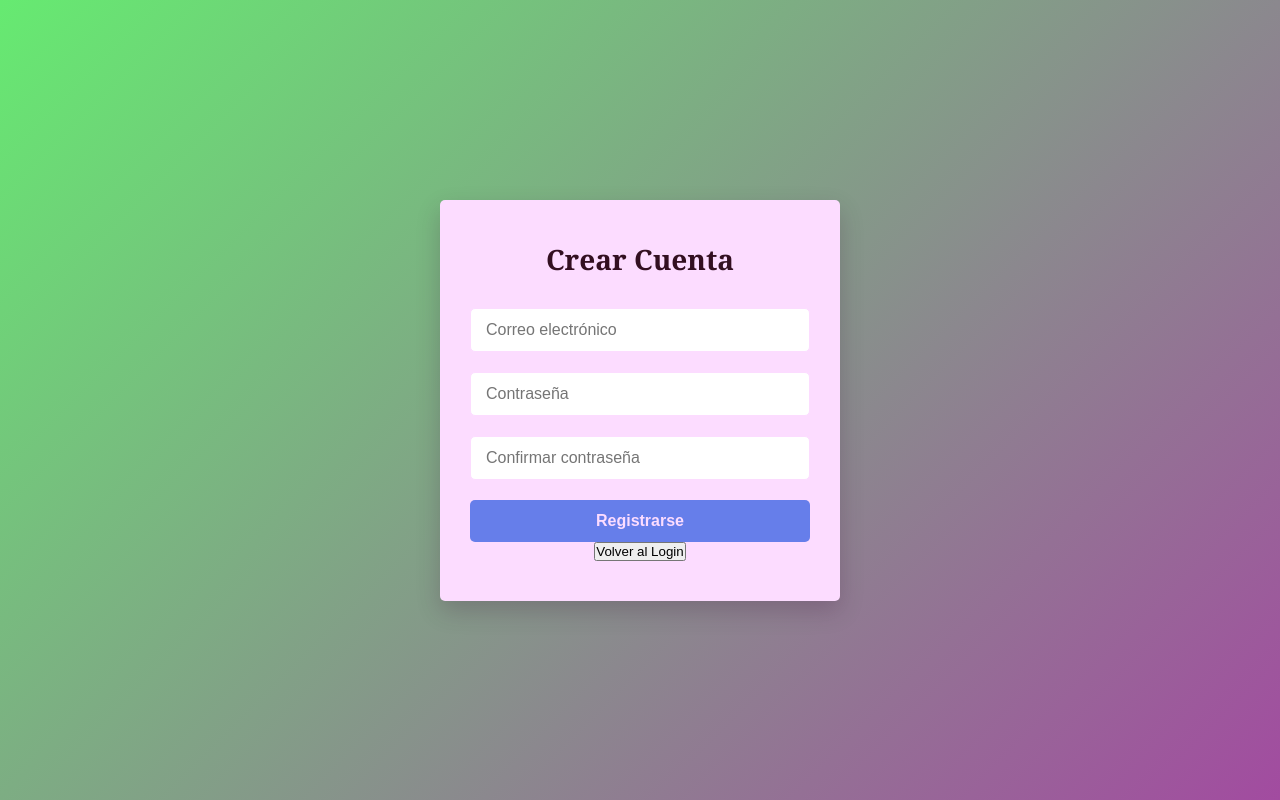
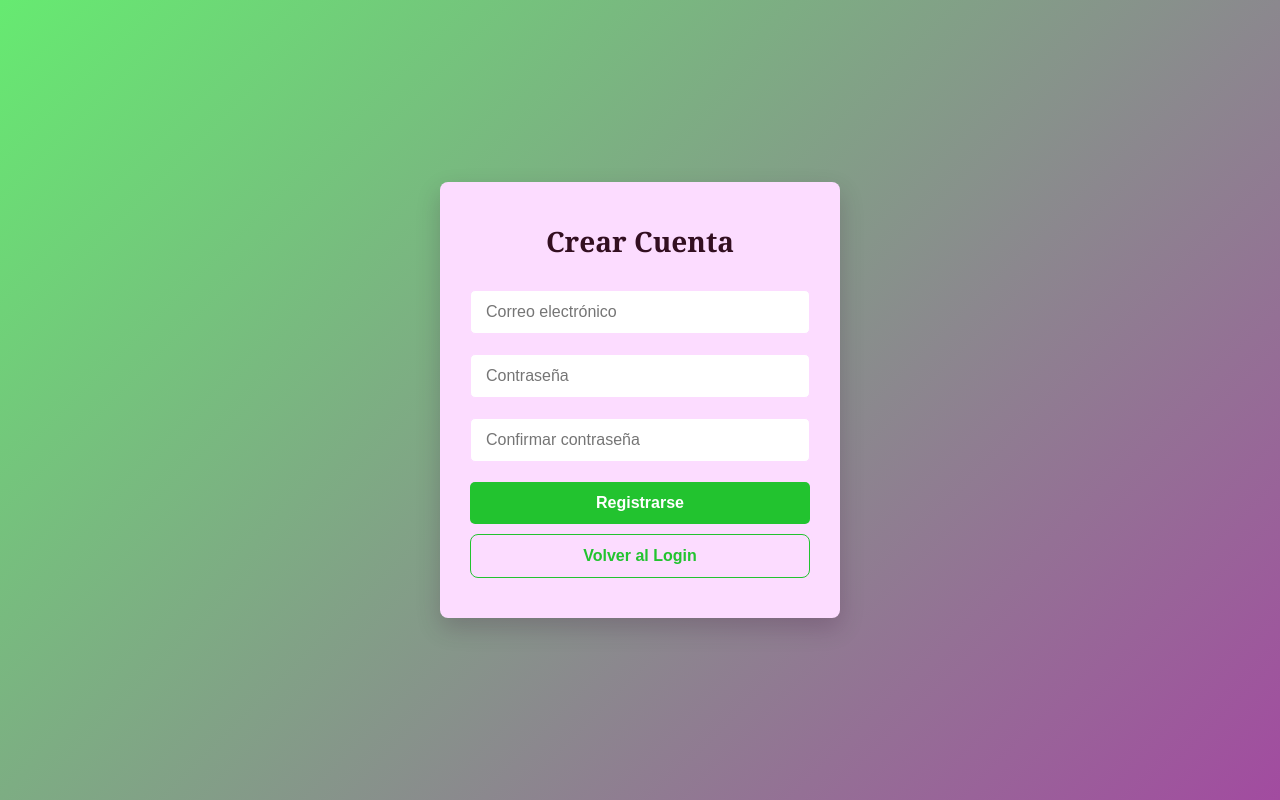
Before and after one commit to LucreciaMencia/LogIn, a Next.js app in the folder LogIn/Frontend/: page /register in a window 1280 px wide. Built offline with nearby package versions, Linux system fonts and the light colour scheme.

Commit message:
Update page.module.css

```diff
--- a/LogIn/Frontend/src/app/login/page.module.css
+++ b/LogIn/Frontend/src/app/login/page.module.css
@@ -1,4 +1,3 @@
-
 /* Fondo degradado */
 .container {
   background: linear-gradient(135deg, #66ea71 0%, #a24ba0 100%);
@@ -9,18 +8,18 @@
   padding: 20px;
 }
 
-/* Tarjeta del login */
+/* Tarjeta central */
 .card {
-  background-color: #fcdcffff;
-  border-radius: 5px;
-  box-shadow: 0 10px 25px #33002c33;
+  background-color: #fcdcff;
+  border-radius: 8px;
+  box-shadow: 0 10px 25px rgba(51, 0, 44, 0.2);
   width: 100%;
   max-width: 400px;
   padding: 40px 30px;
   text-align: center;
 }
 
-/* Título del login */
+/* Título */
 .title {
   font-family: Georgia, serif;
   color: #330f21;
@@ -29,34 +28,41 @@
   margin-bottom: 30px;
 }
 
-/* Inputs */
+/* Formularios */
 .form {
   display: flex;
   flex-direction: column;
   gap: 20px;
 }
 
+.form label {
+  text-align: left;
+  font-size: 14px;
+  color: #330f21;
+  margin-bottom: -10px;
+}
+
 .form input {
   width: 100%;
   padding: 12px 15px;
-  border: 1px solid #fcdcffff;
+  border: 1px solid #fcdcff;
   border-radius: 5px;
   font-size: 16px;
-  transition: border-color 0.3s;
+  transition: border-color 0.3s, box-shadow 0.3s;
 }
 
 .form input:focus {
-  border-color: #667eea;
+  border-color: #ea66e6;
   outline: none;
   box-shadow: 0 0 0 2px rgba(102, 126, 234, 0.2);
 }
 
-/* Botón */
+/* Botón principal */
 .form button {
   width: 100%;
   padding: 12px;
-  background-color: #667eea;
-  color: #fcdcffff;
+  background-color: #22c32f;
+  color: #fff;
   border: none;
   border-radius: 5px;
   font-size: 16px;
@@ -67,22 +73,23 @@
 
 .form button:hover {
   background-color: #c95ad8;
+}
 
+/* Botón secundario (volver, crear cuenta, etc.) */
 .secondaryButton {
   width: 100%;
   padding: 12px;
   margin-top: 10px;
-  background-color: white;
-  color: #0070f3;
-  border: 1px solid #0070f3;
+  background-color: #fcdcff;
+  color: #22c32f;
+  border: 1px solid #22c32f;
   cursor: pointer;
   border-radius: 8px;
   font-size: 1rem;
   font-weight: bold;
+  transition: all 0.3s ease;
 }
 
 .secondaryButton:hover {
-  background-color: #e6f0ff;
+  background-color: #fcdcff;
 }
-
-}
```
